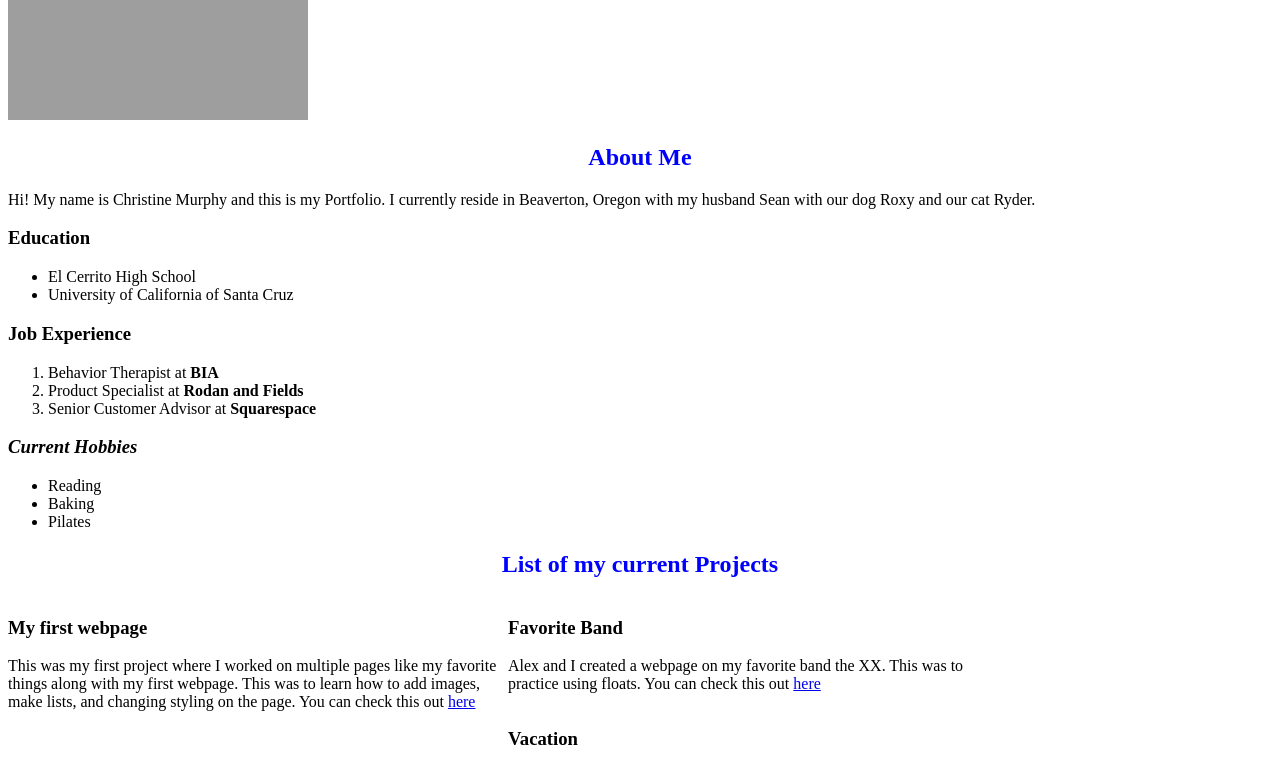
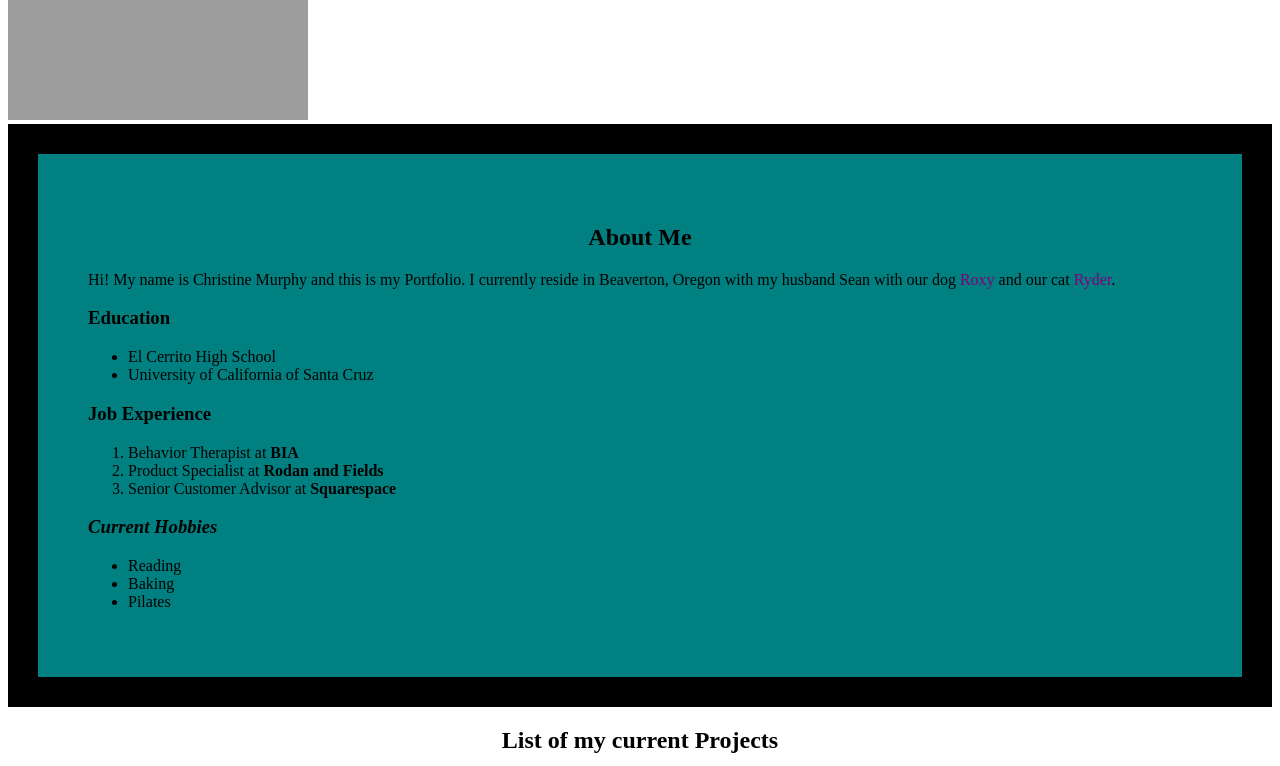
Before and after one commit to cmurphy518/portfolio-project, a plain HTML site: page index.html in a window 1280 px wide. Shown: the part 360-1126 px from the top of the page. Drawn offline with Linux system fonts and the light colour scheme; grey boxes are pictures that could not be loaded.

Commit message:
added background colors, padding, borders, and sizing to the box and columns

```diff
--- a/css/styles.css
+++ b/css/styles.css
@@ -1,12 +1,29 @@
 h2{
   text-align: center;
-  color:blue;
+  color:black;
 }
 .column {
-  width: 500px;
+  width: 350px;
   float: left;
+  padding: 50px;
+  border: solid black;
+  border-width: 5px;
+
+}
+.box{
+  width: 100%;
+  padding: 50px;
+  border: solid black;
+  border-width: 30px;
+  background-color: teal;
+  margin-bottom: 10px;
+  box-sizing: border-box;
 }
 img {
-  width: 300px;
-  height: 400px;
+ width: 300px;
+ height: 400px;
+
 }
+.pets{
+  color:purple;
+}
```
